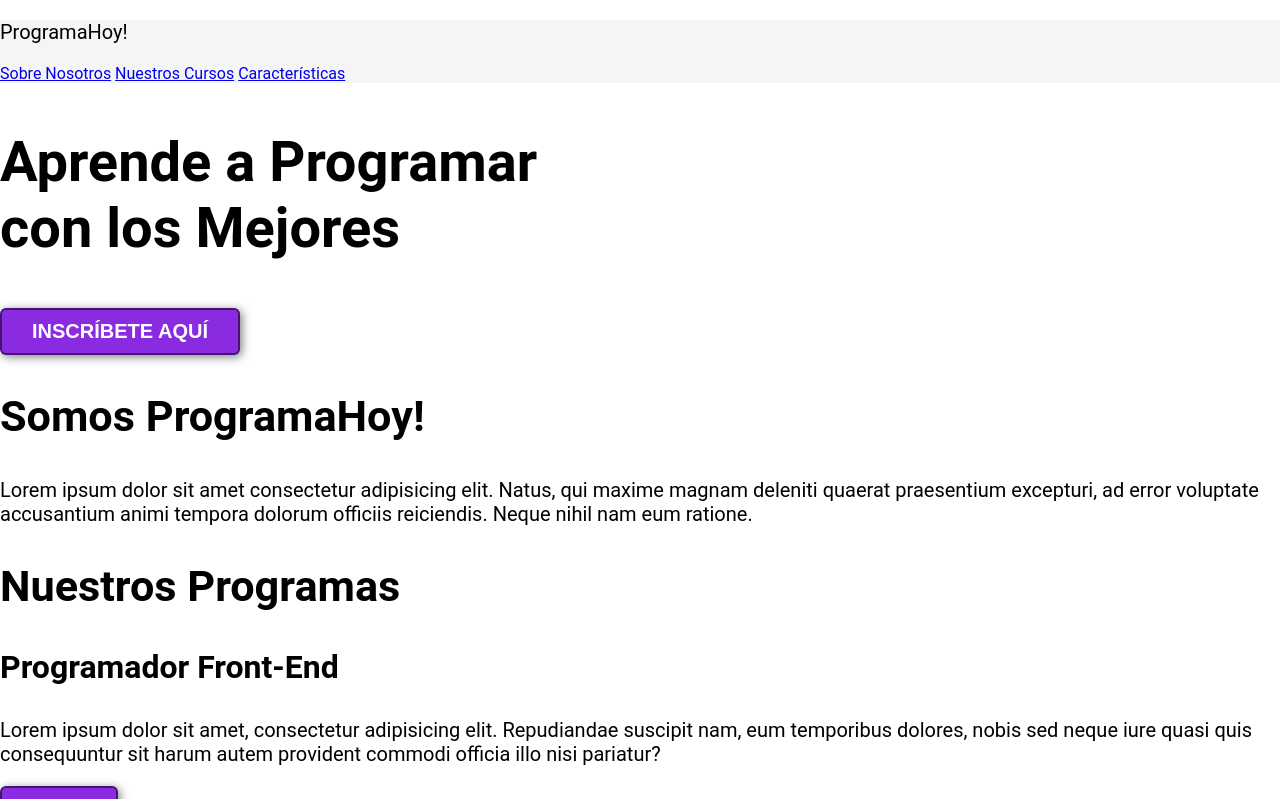
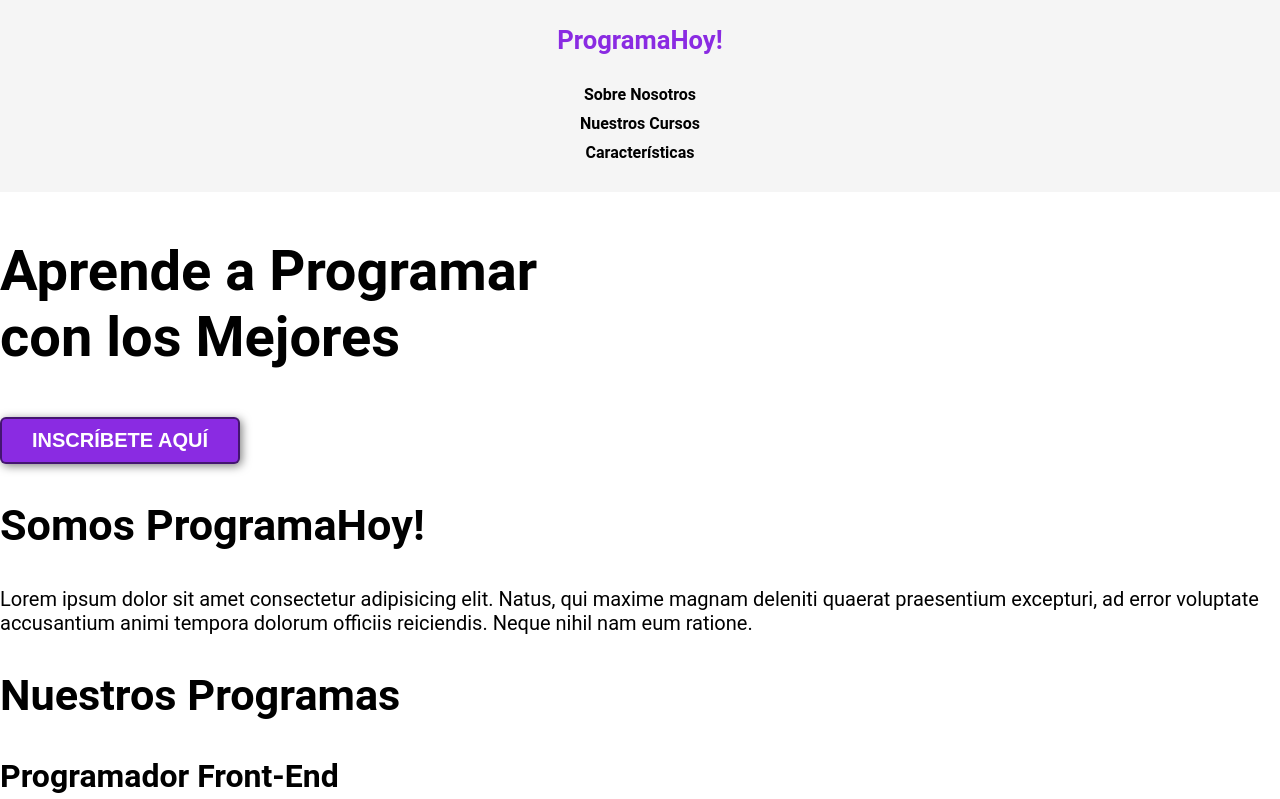
Before and after one commit to mikeleguizamon/pagina-web-html-css, a plain HTML site: page index.html in a window 1280 px wide. Shown: the top 799 px of the page. Drawn offline with Linux system fonts and the light colour scheme.

Commit message:
style: :lipstick: add header section styles

```diff
--- a/css/style.css
+++ b/css/style.css
@@ -42,3 +42,35 @@ button:hover{
 header{
   background-color: rgb(245, 245, 245);
 }
+
+header .logo{
+  margin: 0;
+  padding: 25px 30px;
+  font-weight: bold;
+  color: blueviolet;
+  font-size: 1.6em;
+}
+
+header .container{
+  display: flex;
+  flex-direction: column;
+  align-items: center;
+}
+
+header nav{
+  display: flex;
+  flex-direction: column;
+  text-align: center;
+  padding-bottom: 25px;
+}
+
+header a{
+  padding: 5px 12px;
+  text-decoration: none;
+  font-weight: bold;
+  color: black;
+}
+
+header a:hover{
+  color: blueviolet;
+}
```
